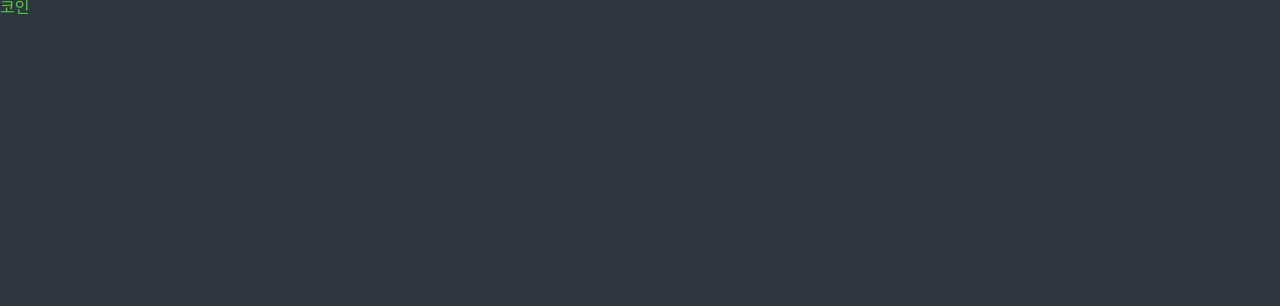
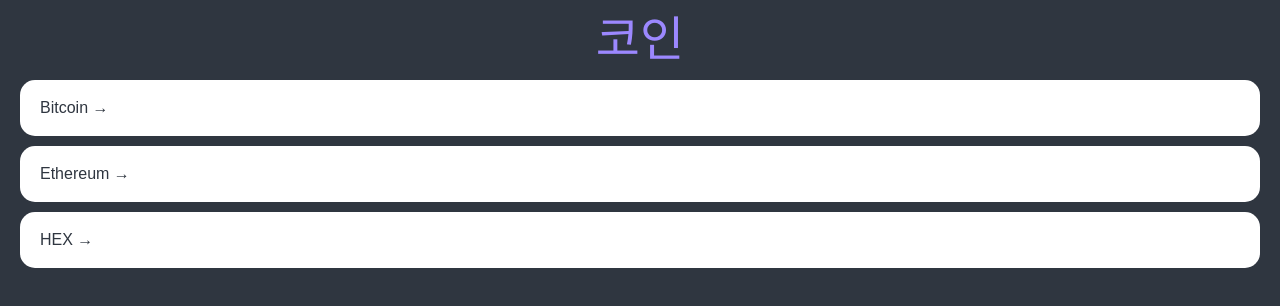
Before and after one commit to Leeje98/nomadcoders-reactMaster-CRYPTO_TRACKER, a React (Create React App) app: page / in a window 1280 px wide. Shown: the top 306 px of the page. Built offline with nearby package versions, Linux system fonts and the light colour scheme.

Commit message:
#5.2 Home part One

```diff
--- a/src/App.tsx
+++ b/src/App.tsx
@@ -60,6 +60,7 @@
 }
 a {
   text-decoration: none;
+  color: inherit;
 }
 `;
 
--- a/src/routes/Coins.tsx
+++ b/src/routes/Coins.tsx
@@ -1,14 +1,87 @@
-import React from 'react'
-import styled from 'styled-components'
+import React from "react";
+import { Link } from "react-router-dom";
+import styled from "styled-components";
+
+const Container = styled.div`
+  padding: 0px 20px;
+`;
+
+const Header = styled.header`
+  height: 10vh;
+  display: flex;
+  justify-content: center;
+  align-items: center;
+`;
+
+const CoinsList = styled.ul``;
+
+const Coin = styled.li`
+  background-color: white;
+  color: ${(props) => props.theme.bgColor};
+  padding: 20px;
+  border-radius: 15px;
+  margin-bottom: 10px;
+  a {
+    transition: color 0.2s ease-in;
+    display: block;
+  }
+  &:hover {
+    a {
+      color: ${(props) => props.theme.accentColor};
+    }
+  }
+`;
 
 const Title = styled.h1`
-  color: ${(props) => props.theme.accentColor}
+  font-size: 48px;
+  color: ${(props) => props.theme.accentColor};
 `;
+
+const coins = [
+  {
+    id: "btc-bitcoin",
+    name: "Bitcoin",
+    symbol: "BTC",
+    rank: 1,
+    is_new: false,
+    is_active: true,
+    type: "coin",
+  },
+  {
+    id: "eth-ethereum",
+    name: "Ethereum",
+    symbol: "ETH",
+    rank: 2,
+    is_new: false,
+    is_active: true,
+    type: "coin",
+  },
+  {
+    id: "hex-hex",
+    name: "HEX",
+    symbol: "HEX",
+    rank: 3,
+    is_new: false,
+    is_active: true,
+    type: "token",
+  },
+];
 
 function Coins() {
   return (
-    <Title>코인</Title>
-  )
+    <Container>
+      <Header>
+        <Title>코인</Title>
+      </Header>
+      <CoinsList>
+        {coins.map((coin) => (
+          <Coin key={coin.id}>
+            <Link to={`/${coin.id}`}>{coin.name} &rarr;</Link>
+          </Coin>
+        ))}
+      </CoinsList>
+    </Container>
+  );
 }
 
-export default Coins
+export default Coins;
--- a/src/theme.ts
+++ b/src/theme.ts
@@ -3,5 +3,5 @@
 export const theme: DefaultTheme = {
     bgColor: "#2f3640",
     textColor: "#f5f6fa",
-    accentColor: "#4cd137",
+    accentColor: "#9c88ff",
 };
```
